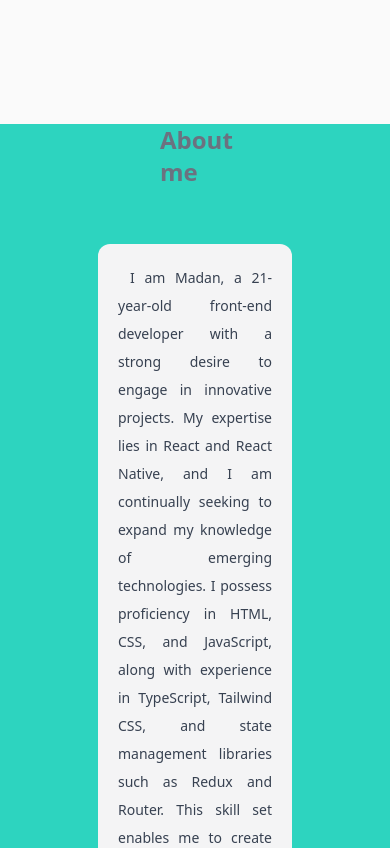
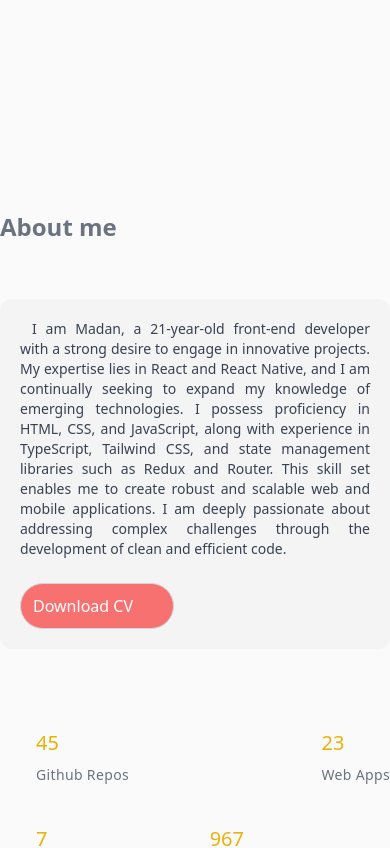
Before and after one commit to madanpiske3/personal-portfolio, a Next.js app: page / in a window 390 px wide. Shown: the part 720-1568 px from the top of the page. Built offline with nearby package versions, Linux system fonts and the light colour scheme; some icons are missing.

Commit message:
become some responsible

```diff
--- a/src/components/About.jsx
+++ b/src/components/About.jsx
@@ -12,19 +12,19 @@ const About = () => {
         //     <Heading text={"About me"} />
         //     <div className="w-full flex items-center justify-between md:justify-center">
 
-    <div id="about" className="flex flex-col min-h-screen justify-center px-40 md:bg-teal-400 bg-[#FAFAFA] dark:bg-zinc-800">
+    <div id="about" className="flex flex-col min-h-screen md:min-w-full justify-center px-40 md:px-0  bg-[#FAFAFA] dark:bg-zinc-800">
         <div className="flex-shrink-0 ml-0 mt-0">
             <Heading text={'About me'}/>
         </div>
 
-        <div className="flex justify-center">
+        <div className="flex justify-center md:w-screen">
 
                 <Image src={'/about-me.png'} alt="About Me" width={400} height={400} className="w-[300px] lg:[200px] md:hidden"/>
-                <div className="relative max-w-[800px] rounded-xl bg-zinc-100 dark:bg-zinc-500 p-5 text-justify">
+                <div className="relative md:min-w-screen md:max-w-fit  max-w-[800px] rounded-xl bg-zinc-100 dark:bg-zinc-500 p-5 text-justify">
                     <span className="absolute -left-5 top-20 scale-[2.5] text-zinc-100 dark:text-zinc-500 md:hidden">
                         {arrowLeftIcon}
                     </span>
-                    <p className="text-lg font-light dark:text-slate-50 text-gray-700 first-letter:pl-3 lg:text-[16px] sm:text-[14px]">
+                    <p className="text-lg md:text-sm  font-light dark:text-slate-50 text-gray-700 first-letter:pl-3 lg:text-[16px] sm:text-[14px]">
                         {aboutText}
                     </p>
                     <a href="/Madan_Piske.pdf" download="" className="w-max flex items-center gap-x-2 mt-6 bg-red-400 rounded-full border border-gray-300 px-3 py-2 font-light text-white hover:bg-red-600 transitions-colors">
--- a/src/components/Contact.jsx
+++ b/src/components/Contact.jsx
@@ -7,15 +7,15 @@ const Contact = () => {
 
 
   return (
-    <div id='contact' className="min-h-screen py-20 px-40 bg-[#FAFAFA] lg:bg-amber-200 dark:bg-zinc-800">
+    <div id='contact' className="min-h-screen md:w-full py-20 px-40 md:px-0 bg-[#FAFAFA] dark:bg-zinc-800">
         <Heading text={'Get in touch'} />
         {/* justify-between */}
-        <div className="w-full h-full my-auto flex lg:flex-col items-center justify-center lg:justify-center gap-x-20 lg:gap-x-0 gap-y-20 rounded-md ">
+        <div className="w-full h-full my-auto flex lg:flex-col items-center justify-center lg:justify-center md:gap-x-0 md:ml-0 gap-x-20 lg:gap-x-0 gap-y-20 rounded-md ">
             <motion.div
                 initial={{opacity: 0, y: 150}} whileInView={{opacity: 1, y: 0}} transition={{duration: .9}} viewport={{once: true}}
                 >
                 {/* <Image src={'/contact.gif'} width={400} height={400} className="w-[400px] dark:rounded-3xl" alt="Mee.png"/> */}
-                <Image src={'/contact-new.png'} width={400} height={400} className="w-[400px] " alt="Mee.png"/>
+                <Image src={'/contact-new.png'} width={400} height={400} className="w-[400px] md:hidden" alt="Mee.png"/>
             </motion.div>
             <motion.form
                     initial={{opacity: 0, x: 150}}
--- a/src/components/Projects.jsx
+++ b/src/components/Projects.jsx
@@ -22,10 +22,10 @@ const Projects = () => {
       }, [index])
 
   return (
-    <div id='projects' className='min-h-screen py-20 px-40 dark:bg-zinc-800 bg-[#FAFAFA]'>
+    <div id='projects' className='min-h-screen py-20 px-40 md:px-0 dark:bg-zinc-800 bg-[#FAFAFA] md:w-full'>
         <Heading text={'Projects'} />
 
-          <div className='flex flex-wrap items-center justify-between gap-4 py-10'>
+          <div className='flex flex-wrap items-center justify-between gap-4 py-10 md:py-1 md:gap-1 md:mb-5 md:max-w-full'>
             {projectsButton.map((text, i) => (
               <motion.button className='border border-yellow-500 rounded-xl px-2 py-1 text-sm font-light tracking-wider text-gray-400 dark:text-slate-100'
               key={i}
--- a/src/components/Skills.jsx
+++ b/src/components/Skills.jsx
@@ -35,7 +35,7 @@ const Skills = () => {
 
   return (
     // <div className='min-h-screen flex flex-col items-center justify-center gap-y-20'>
-    <div id='skills' className='flex flex-col min-h-screen justify-center px-40 bg-[#FAFAFA] dark:bg-zinc-800'>
+    <div id='skills' className='flex flex-col min-h-screen justify-center px-40 md:px-0 bg-[#FAFAFA] dark:bg-zinc-800'>
         <Heading text={'Skills'} />
 
         <div className='w-full flex justify-around flex-wrap gap-x-8 gap-y-10 lg:gap-y-6'>
```
